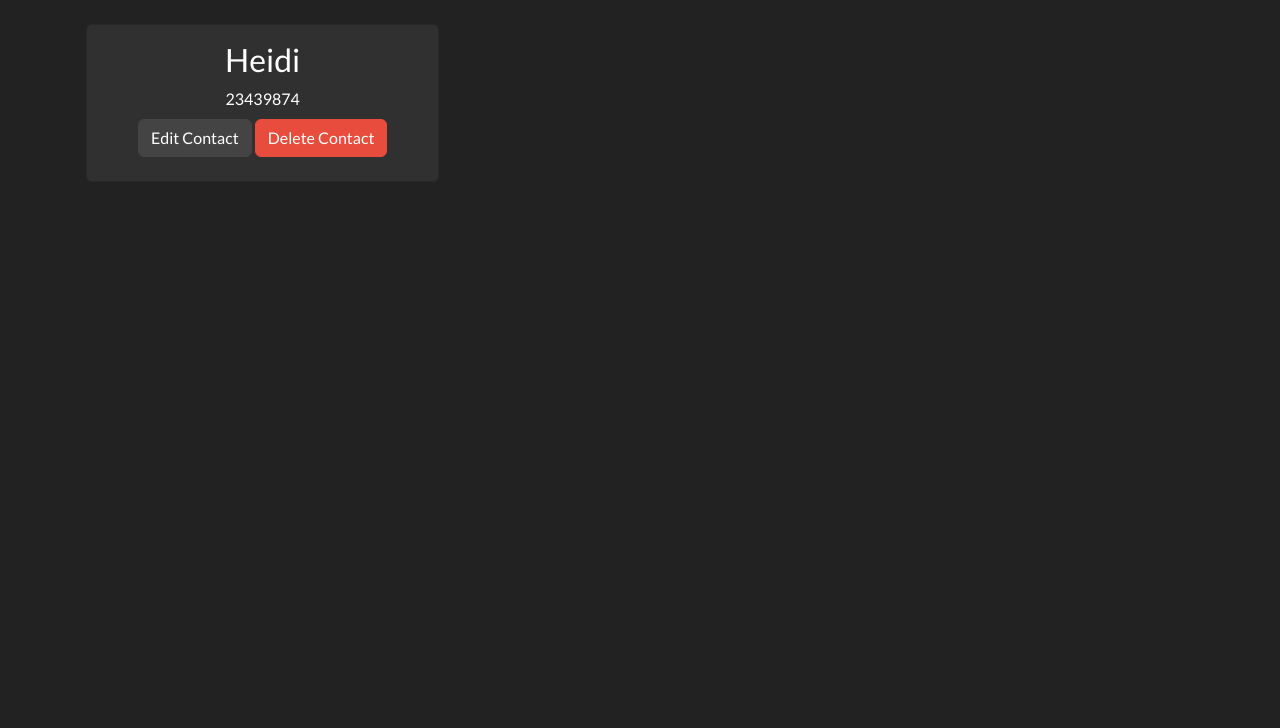
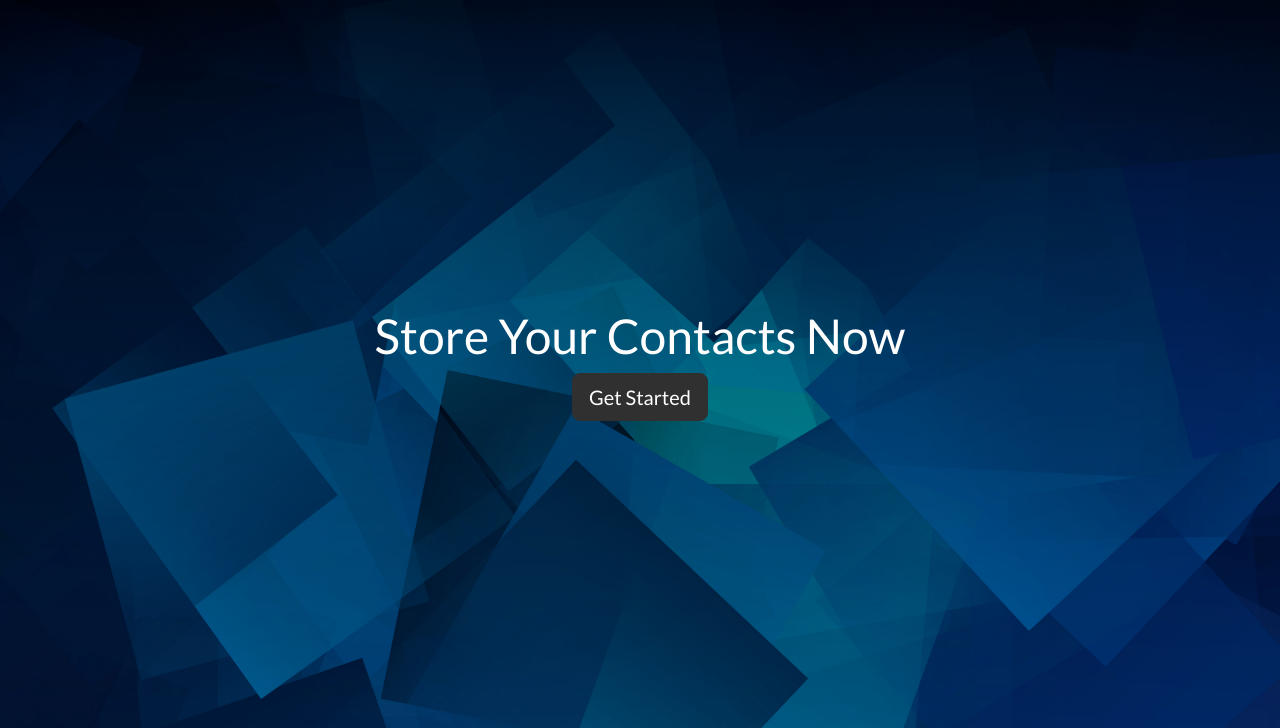
Before and after one commit to GreenyHat/PHPDiwesLab, a PHP site: page /contacts-app/ in a window 1280 px wide. Shown: the part 72-800 px from the top of the page. Run offline with PHP 8.4, Linux system fonts and the light colour scheme; data comes from the database, SQL or seed files in the repository; some libraries are stand-ins or nearby versions.

Commit message:
js-added_variables-refactored

```diff
--- a/add.php
+++ b/add.php
@@ -17,7 +17,7 @@ if ($_SERVER["REQUEST_METHOD"] == "POST") {
     $statement->bindParam(":phone_number", $_POST["phone_number"]);
     $statement->execute();
 
-    header("Location: index.php");
+    header("Location: home.php");
   }
 }
 ?>
--- a/delete.php
+++ b/delete.php
@@ -14,4 +14,4 @@ if ($statement->rowCount() == 0) {
   return;//Esto entiendo que es igual que poner un else y lo de abajo???
 }
 $conn->prepare("DELETE FROM contacts WHERE id = :id")->execute([":id" => $id]);
-header("Location: index.php");//redirect
+header("Location: home.php");//redirect
--- a/index.php
+++ b/index.php
@@ -1,32 +1,10 @@
-<?php
-require "database.php";
-$contacts = $conn->query("SELECT * FROM contacts");
-?>
 <?php require "partials/header.php" ?>
-<div class="container pt-4 p-3">
-  <div class="row">
-    <?php if ($contacts->rowCount() == 0) : ?>
-      <!-- el rowCount es como el "rowContacts.lengh" -->
-      <div class="col-md-4 mx-auto">
-        <div class="card card-body text-center">
-          <p>No contacts saved yet</p>
-          <a href="add.php">Add One!</a>
-        </div>
-      </div>
-    <?php endif ?>
-    <?php foreach ($contacts as $contact) : ?>
-      <div class="col-md-4 mb-3">
-        <div class="card text-center">
-          <div class="card-body">
-            <h3 class="card-title text-capitalize"><?= $contact["name"] ?></h3>
-            <p class="m-2"><?= $contact["phone_number"] ?></p>
-            <a href="edit.php?id=<?= $contact["id"] ?>" class="btn btn-secondary mb-2">Edit Contact</a>
-            <a href="delete.php?id=<?= $contact["id"] ?>" class="btn btn-danger mb-2">Delete Contact</a>
-          </div>
-        </div>
-      </div>
-    <?php endforeach ?>
 
+<div class="welcome d-flex align-items-center justify-content-center">
+  <div class="text-center">
+    <h1>Store Your Contacts Now</h1>
+    <a class="btn btn-lg btn-dark" href="register.php">Get Started</a>
   </div>
 </div>
+
 <?php require "partials/footer.php" ?>
--- a/partials/header.php
+++ b/partials/header.php
@@ -12,6 +12,10 @@
 
   <!-- Static Content -->
   <link rel="stylesheet" href="./static/css/index.css" />
+  <?php $uri = parse_url($_SERVER["REQUEST_URI"], PHP_URL_PATH) ?>
+  <?php if ($uri == "/contacts-app/"|| $uri == "/contacts-app/index.php"): ?>
+  <script defer src="./static/js/welcome.js"></script>
+  <?php endif ?>
 
   <title>Contacts App</title>
 </head>
--- a/static/css/index.css
+++ b/static/css/index.css
@@ -1,3 +1,9 @@
 .navbar img{
     width:1.2rem ;
 }
+
+.welcome {
+    background: url('/contacts-app/static/img/background.jpg');
+    background-position: center center;
+    background-size: cover;
+}
--- /dev/null
+++ b/static/js/welcome.js
@@ -0,0 +1,14 @@
+const navbar = document.querySelector(".navbar");
+const welcome = document.querySelector(".welcome");
+const navbarToggle = document.querySelector("#navbarNav");
+
+const resizeBakgroundImg = () => {
+  const height = window.innerHeight - navbar.clientHeight;
+  welcome.style.height = `${height}px`;
+};
+
+
+navbarToggle.ontransitionend = resizeBakgroundImg;
+navbarToggle.ontransitionstart = resizeBakgroundImg;
+window.onresize = resizeBakgroundImg;
+window.onload = resizeBakgroundImg;
```
Also changed, not shown: home.php (added, +32 -0 lines), static/img/background.jpg (added).
